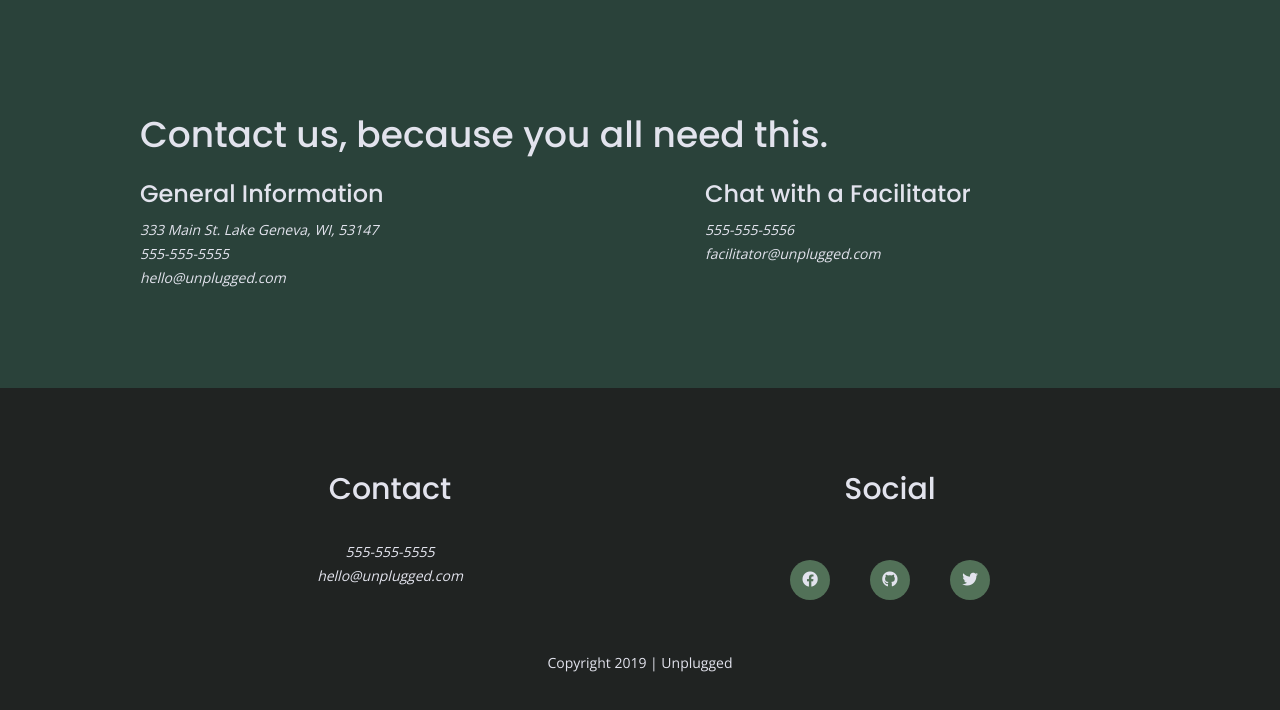
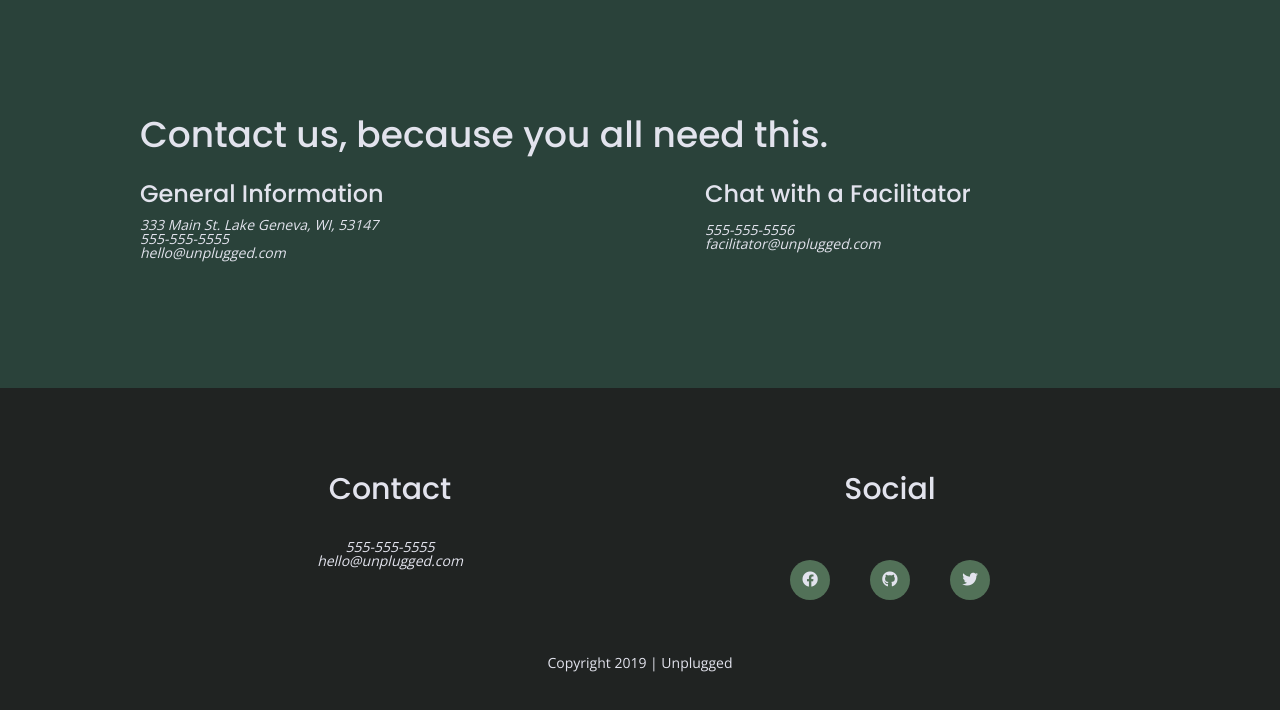
Before and after one commit to dodabear42/tech-retreat, a plain HTML site: page about/index.html in a window 1280 px wide. Shown: the part 977-1687 px from the top of the page. Drawn offline with nearby package versions, Linux system fonts and the light colour scheme.

Commit message:
adjust address line height

```diff
--- a/css/main.css
+++ b/css/main.css
@@ -159,7 +159,7 @@ figure {
 address {
     font-size: .875em;
     font-weight: 500;
-    line-height: 24px;
+    line-height: 1.0;
 }
 
 
@@ -380,6 +380,7 @@ $$$$$$$$$$$$$$$$$$$$$$$$$$$$$$$$$$$$$$$$$$$$$$$$$$$$$$$$$$$$$$$$$$$$$$$$$$$$$$$$
 .reviews  {
     align-items: center;
     background-color: #2a423a;
+    height: auto;
     justify-content: center;
 
 }
@@ -403,7 +404,6 @@ $$$$$$$$$$$$$$$$$$$$$$$$$$$$$$$$$$$$$$$$$$$$$$$$$$$$$$$$$$$$$$$$$$$$$$$$$$$$$$$$
 .reviews h4 {
     padding: 20px 0;
 }
-
 
 /* ABOUT PAGE ======================================================================
         Mission Styles
```
